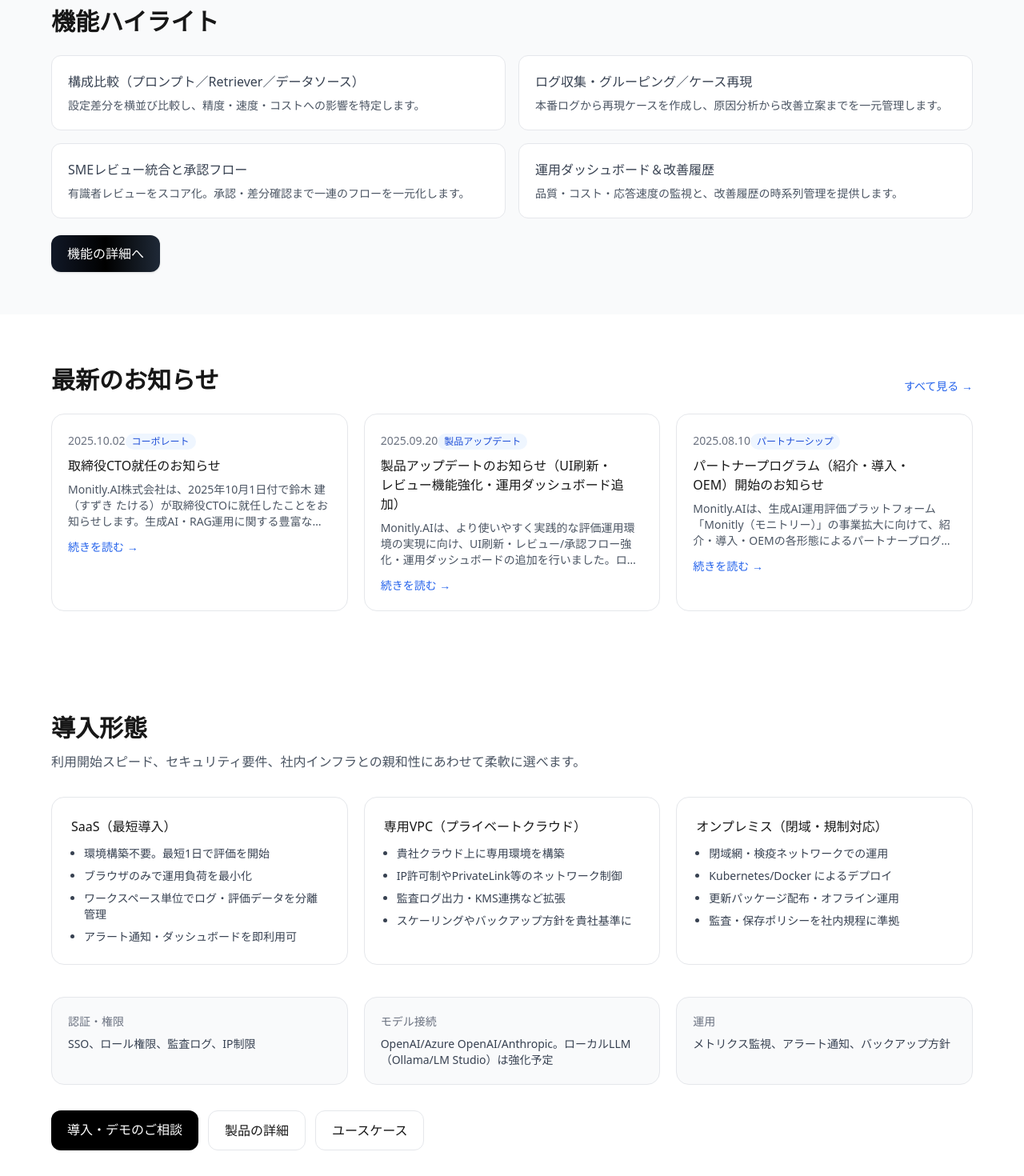
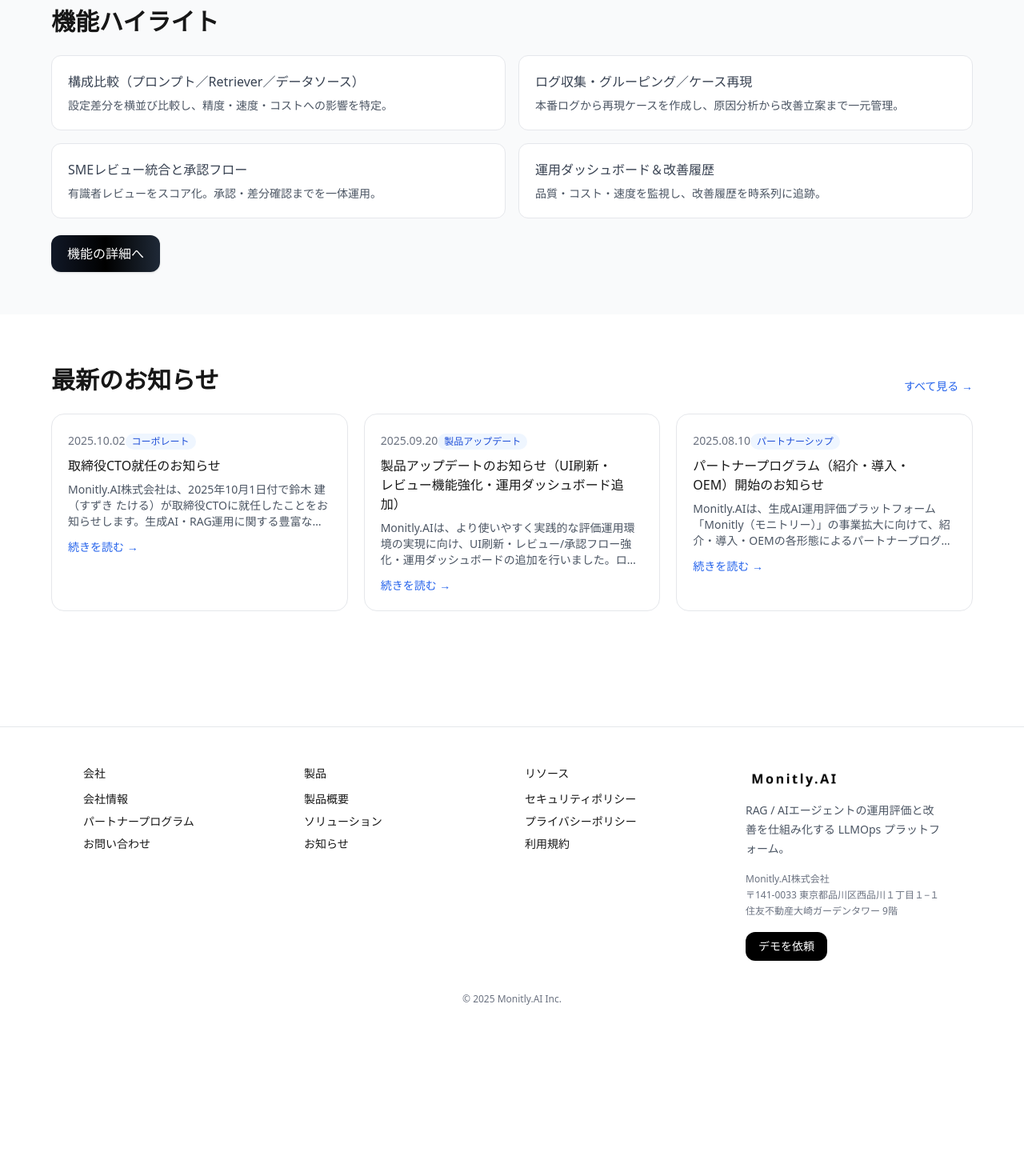
Before and after one commit to monitly-hioki/monitlyai-site, a Next.js app: page / in a window 1280 px wide. Shown: the part 1260-2730 px from the top of the page at 80% size. After the commit the page ends 2565 px from the top, so only its background shows below. Built offline with nearby package versions, Linux system fonts and the light colour scheme.

Commit message:
Update page.tsx

```diff
--- a/app/page.tsx
+++ b/app/page.tsx
@@ -34,9 +34,6 @@ export default async function Page() {
             >
               デモを見る
             </Link>
-
-
-
             <Link href="/product" className="px-5 py-3 rounded-xl border">製品を見る</Link>
             <Link href="/solutions" className="px-5 py-3 rounded-xl border">導入支援</Link>
           </div>
@@ -47,13 +44,17 @@ export default async function Page() {
               <div className="relative aspect-[16/9] rounded-xl overflow-hidden">
                 <Image src="/screens/ops-dashboard.png" fill alt="運用ダッシュボード" className="object-cover" />
               </div>
-              <figcaption className="mt-3 text-sm text-gray-600">運用ダッシュボード（品質・コスト・応答速度・アラート）</figcaption>
+              <figcaption className="mt-3 text-sm text-gray-600">
+                運用ダッシュボード（品質・コスト・応答速度・アラート）
+              </figcaption>
             </figure>
             <figure className="rounded-2xl border bg-white p-4">
               <div className="relative aspect-[16/9] rounded-xl overflow-hidden">
                 <Image src="/screens/improvement-history.png" fill alt="精度改善履歴" className="object-cover" />
               </div>
-              <figcaption className="mt-3 text-sm text-gray-600">精度改善履歴（変更と結果を時系列に追跡）</figcaption>
+              <figcaption className="mt-3 text-sm text-gray-600">
+                精度改善履歴（変更と結果を時系列に追跡）
+              </figcaption>
             </figure>
           </div>
         </div>
@@ -63,48 +64,58 @@ export default async function Page() {
       <section className="px-6 md:px-10 py-14 border-t">
         <div className="max-w-6xl mx-auto">
           <h2 className="text-2xl md:text-3xl font-semibold">Monitly（モニトリー）が選ばれる理由</h2>
-          <div className="mt-6 grid md:grid-cols-3 gap-6">
+        </div>
+        <div className="max-w-6xl mx-auto mt-6 grid md:grid-cols-3 gap-6">
           <div className="p-5 rounded-2xl border bg-white hover:shadow-sm transition">
             <h3 className="font-medium">評価を“現場の標準”に</h3>
-              <p className="mt-2 text-sm text-gray-600">SMEレビュー・自動指標・ログ管理を統合。属人的な評価を脱却し、再現可能な改善サイクルを定着させます。</p>
+            <p className="mt-2 text-sm text-gray-600">
+              SMEレビュー・自動指標・ログ管理を統合。属人的な評価を脱却し、再現可能な改善サイクルを定着させます。
+            </p>
           </div>
           <div className="p-5 rounded-2xl border bg-white hover:shadow-sm transition">
             <h3 className="font-medium">RAG/エージェント特化</h3>
-              <p className="mt-2 text-sm text-gray-600">プロンプト差分・Retriever設定・データ更新の効果を横並び比較。実運用の“使われ方”に効く評価ができます。</p>
+            <p className="mt-2 text-sm text-gray-600">
+              プロンプト差分・Retriever設定・データ更新の効果を横並び比較。実運用の“使われ方”に効く評価ができます。
+            </p>
           </div>
           <div className="p-5 rounded-2xl border bg-white hover:shadow-sm transition">
             <h3 className="font-medium">日本の運用要件に適合</h3>
-              <p className="mt-2 text-sm text-gray-600">日本語UI、監査ログ、データ保管に配慮。SaaS／オンプレ両対応で、社内ポリシーや規制要件にも柔軟に適合します。</p>
-            </div>
+            <p className="mt-2 text-sm text-gray-600">
+              日本語UI、監査ログ、データ保管に配慮。SaaS／オンプレ両対応で、社内ポリシーや規制要件にも柔軟に適合します。
+            </p>
           </div>
         </div>
       </section>
 
-      {/* Feature highlight */}
+      {/* Feature highlight（ダイジェスト） */}
       <section className="px-6 md:px-10 py-16 bg-gray-50">
         <div className="max-w-6xl mx-auto">
           <h2 className="text-2xl md:text-3xl font-semibold">機能ハイライト</h2>
           <ul className="mt-6 grid md:grid-cols-2 gap-4 text-gray-700">
             <li className="p-5 rounded-xl border bg-white">
               <h3 className="font-medium">構成比較（プロンプト／Retriever／データソース）</h3>
-              <p className="mt-2 text-sm text-gray-600">設定差分を横並び比較し、精度・速度・コストへの影響を特定します。</p>
+              <p className="mt-2 text-sm text-gray-600">設定差分を横並び比較し、精度・速度・コストへの影響を特定。</p>
             </li>
             <li className="p-5 rounded-xl border bg-white">
               <h3 className="font-medium">ログ収集・グルーピング／ケース再現</h3>
-              <p className="mt-2 text-sm text-gray-600">本番ログから再現ケースを作成し、原因分析から改善立案までを一元管理します。</p>
+              <p className="mt-2 text-sm text-gray-600">本番ログから再現ケースを作成し、原因分析から改善立案まで一元管理。</p>
             </li>
             <li className="p-5 rounded-xl border bg-white">
               <h3 className="font-medium">SMEレビュー統合と承認フロー</h3>
-              <p className="mt-2 text-sm text-gray-600">有識者レビューをスコア化。承認・差分確認まで一連のフローを一元化します。</p>
+              <p className="mt-2 text-sm text-gray-600">有識者レビューをスコア化。承認・差分確認までを一体運用。</p>
             </li>
             <li className="p-5 rounded-xl border bg-white">
               <h3 className="font-medium">運用ダッシュボード＆改善履歴</h3>
-              <p className="mt-2 text-sm text-gray-600">品質・コスト・応答速度の監視と、改善履歴の時系列管理を提供します。</p>
+              <p className="mt-2 text-sm text-gray-600">品質・コスト・速度を監視し、改善履歴を時系列に追跡。</p>
             </li>
           </ul>
           <div className="mt-8">
-            <a href="/product" className="px-5 py-3 rounded-xl text-white bg-gradient-to-r from-gray-900 via-black to-gray-800 shadow transition hover:opacity-90"
->機能の詳細へ</a>
+            <Link
+              href="/product"
+              className="px-5 py-3 rounded-xl text-white bg-gradient-to-r from-gray-900 via-black to-gray-800 shadow transition hover:opacity-90"
+            >
+              機能の詳細へ
+            </Link>
           </div>
         </div>
       </section>
@@ -121,7 +132,11 @@ export default async function Page() {
               <article key={n.slug} className="group relative rounded-2xl border bg-white p-5 hover:shadow-sm transition">
                 <Link href={`/news/${n.slug}`} aria-label={`${n.title} を読む`} className="absolute inset-0" />
                 <time className="text-sm text-gray-500" dateTime={n.date}>{fmt(n.date)}</time>
-                {n.label && <div className="text-xs inline-block mt-1 px-2 py-0.5 rounded-full bg-blue-50 text-blue-700">{n.label}</div>}
+                {n.label && (
+                  <div className="text-xs inline-block mt-1 px-2 py-0.5 rounded-full bg-blue-50 text-blue-700">
+                    {n.label}
+                  </div>
+                )}
                 <h3 className="mt-2 font-medium pr-6">{n.title}</h3>
                 <p className="mt-2 text-sm text-gray-600 line-clamp-3">{n.summary}</p>
                 <span className="mt-3 inline-block text-blue-600 text-sm">続きを読む →</span>
@@ -130,65 +145,6 @@ export default async function Page() {
           </div>
         </div>
       </section>
-
-      {/* Deployment options */}
-      <section className="px-6 md:px-10 py-16 bg-white">
-        <div className="max-w-6xl mx-auto">
-          <h2 className="text-2xl md:text-3xl font-semibold">導入形態</h2>
-          <p className="mt-3 text-gray-600">利用開始スピード、セキュリティ要件、社内インフラとの親和性にあわせて柔軟に選べます。</p>
-
-          <div className="mt-8 grid md:grid-cols-3 gap-5">
-            <div className="p-6 rounded-2xl border bg-white">
-              <h3 className="font-medium">SaaS（最短導入）</h3>
-              <ul className="mt-3 space-y-2 text-sm text-gray-700 list-disc pl-4">
-                <li>環境構築不要。最短1日で評価を開始</li>
-                <li>ブラウザのみで運用負荷を最小化</li>
-                <li>ワークスペース単位でログ・評価データを分離管理</li>
-                <li>アラート通知・ダッシュボードを即利用可</li>
-              </ul>
-            </div>
-            <div className="p-6 rounded-2xl border bg-white">
-              <h3 className="font-medium">専用VPC（プライベートクラウド）</h3>
-              <ul className="mt-3 space-y-2 text-sm text-gray-700 list-disc pl-4">
-                <li>貴社クラウド上に専用環境を構築</li>
-                <li>IP許可制やPrivateLink等のネットワーク制御</li>
-                <li>監査ログ出力・KMS連携など拡張</li>
-                <li>スケーリングやバックアップ方針を貴社基準に</li>
-              </ul>
-            </div>
-            <div className="p-6 rounded-2xl border bg-white">
-              <h3 className="font-medium">オンプレミス（閉域・規制対応）</h3>
-              <ul className="mt-3 space-y-2 text-sm text-gray-700 list-disc pl-4">
-                <li>閉域網・検疫ネットワークでの運用</li>
-                <li>Kubernetes/Docker によるデプロイ</li>
-                <li>更新パッケージ配布・オフライン運用</li>
-                <li>監査・保存ポリシーを社内規程に準拠</li>
-              </ul>
-            </div>
-          </div>
-
-          <div className="mt-10 grid md:grid-cols-3 gap-5">
-            <div className="p-5 rounded-2xl border bg-gray-50">
-              <div className="text-sm text-gray-500">認証・権限</div>
-              <div className="mt-2 text-sm text-gray-700">SSO、ロール権限、監査ログ、IP制限</div>
-            </div>
-            <div className="p-5 rounded-2xl border bg-gray-50">
-              <div className="text-sm text-gray-500">モデル接続</div>
-              <div className="mt-2 text-sm text-gray-700">OpenAI/Azure OpenAI/Anthropic。ローカルLLM（Ollama/LM Studio）は強化予定</div>
-            </div>
-            <div className="p-5 rounded-2xl border bg-gray-50">
-              <div className="text-sm text-gray-500">運用</div>
-              <div className="mt-2 text-sm text-gray-700">メトリクス監視、アラート通知、バックアップ方針</div>
-            </div>
-          </div>
-
-          <div className="mt-8 flex flex-wrap gap-3">
-            <a href="/contact" className="px-5 py-3 rounded-xl bg-black text-white">導入・デモのご相談</a>
-            <a href="/product" className="px-5 py-3 rounded-xl border">製品の詳細</a>
-            <a href="/solutions" className="px-5 py-3 rounded-xl border">ユースケース</a>
-          </div>
-        </div>
-      </section>
     </main>
   );
 }
```
Lines whose indentation alone changed are shown as unchanged.
